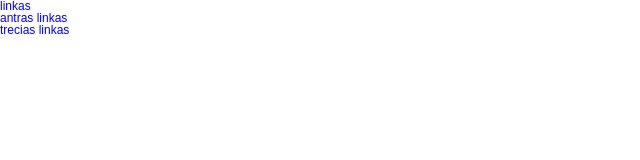
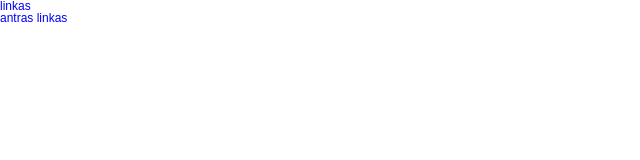
Before and after one commit to Svaicekauskaite/fitnesas, a plain HTML site: page index.html in a window 1280 px wide. Shown: the full height of the page, 0-640 px from the left. Drawn offline with nearby package versions, Linux system fonts and the light colour scheme.

Commit message:
removed third link

```diff
--- a/index.html
+++ b/index.html
@@ -32,9 +32,6 @@
         <li>
           <a href="#">antras linkas</a>
         </li>
-        <li>
-          <a href="#">trecias linkas</a>
-        </li>
       </ul>
     </header>
 	</body>
```
